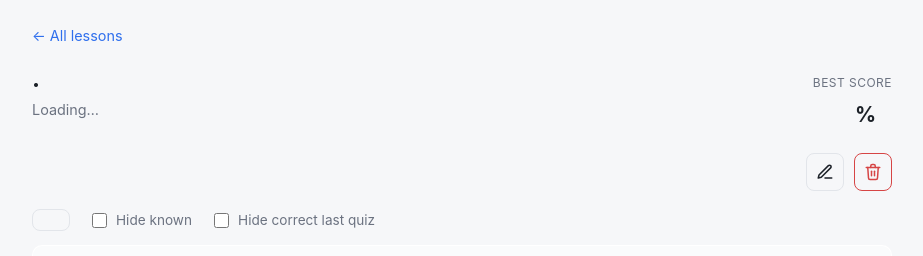
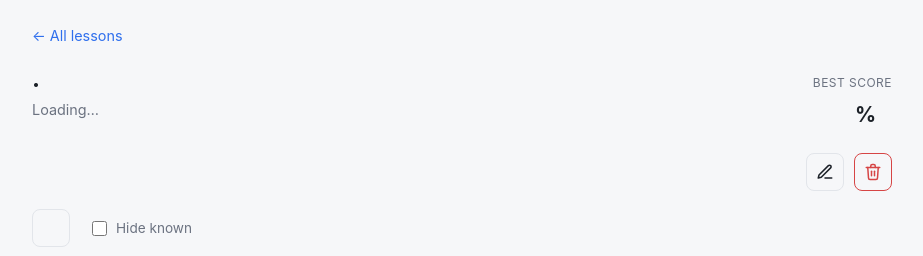
Before and after one commit to LGDTimtou/language-tester, a Flask app: template templates/lesson.html in a window 1280 px wide. Shown: the top 256 px of the page, without its empty margins (178-1101 px from the left). Run offline with Flask 3, Linux system fonts and the light colour scheme; the template is opened without the code that fills it, so the values that code supplies are empty.

Commit message:
Keep mistake tracking stable across practice rounds; simplify filters
- last_round_missed and best_score now only update after a FULL
  quiz round completes. A mistakes-practice round still reports its
  own score, but no longer clears the mistake list or the "Exercise
  mistakes" button - that only refreshes on the next full round.
- Removed the "hide correct last quiz" filter checkbox.
- Sort toggle is now an icon-only up/down arrow button, matching the
  other icon buttons, instead of a text button.

```diff
--- a/app.py
+++ b/app.py
@@ -275,13 +275,6 @@ def api_quiz_next(lesson_id):
         # score = % of this round's words gotten right on the first try
         score = None
         if done > 0:
-            # remember which words were missed this round, for "exercise mistakes"
-            # and the mistake icon - independent of the transient round_missed flag,
-            # which gets wiped below when the round closes out
-            db.execute(
-                "UPDATE words SET last_round_missed = round_missed WHERE lesson_id = ? AND session_state = 'done'",
-                (lesson_id,),
-            )
             row = db.execute(
                 "SELECT SUM(round_missed = 0) AS first_try FROM words WHERE lesson_id = ? AND session_state = 'done'",
                 (lesson_id,),
@@ -291,9 +284,17 @@ def api_quiz_next(lesson_id):
             lesson = db.execute(
                 "SELECT best_score, active_round_type FROM lessons WHERE id = ?", (lesson_id,)
             ).fetchone()
-            # a mistakes-only round drills a small subset, so its score isn't
-            # comparable to the full-lesson best score
+            # only a full round updates what "missed last time" means and the
+            # best score - a mistakes-practice round is a smaller, easier
+            # subset, so its own result shouldn't overwrite either record.
+            # This is what keeps the "exercise mistakes" button in place
+            # (and doesn't reduce its count) after practicing: it only ever
+            # changes on the next full round.
             if lesson["active_round_type"] != "mistakes":
+                db.execute(
+                    "UPDATE words SET last_round_missed = round_missed WHERE lesson_id = ? AND session_state = 'done'",
+                    (lesson_id,),
+                )
                 if lesson["best_score"] is None or score > lesson["best_score"]:
                     db.execute("UPDATE lessons SET best_score = ? WHERE id = ?", (score, lesson_id))
 
--- a/templates/lesson.html
+++ b/templates/lesson.html
@@ -35,9 +35,8 @@
     </div>
 
     <div class="filter-row">
-        <button id="sort-toggle-btn" class="secondary"></button>
+        <button id="sort-toggle-btn" class="icon-btn" title="Sort by correct %" aria-label="Sort by correct %"></button>
         <label class="filter-check"><input type="checkbox" id="hide-known-cb"> Hide known</label>
-        <label class="filter-check"><input type="checkbox" id="hide-correct-last-cb"> Hide correct last quiz</label>
     </div>
 
     <table class="words">
@@ -58,12 +57,13 @@ const lessonId = {{ lesson['id'] }};
 const EDIT_ICON = `<svg viewBox="0 0 24 24" fill="none" stroke="currentColor" stroke-width="2" stroke-linecap="round" stroke-linejoin="round"><path d="M12 20h9"></path><path d="M16.5 3.5a2.121 2.121 0 0 1 3 3L7 19l-4 1 1-4Z"></path></svg>`;
 const SAVE_ICON = `<svg viewBox="0 0 24 24" fill="none" stroke="currentColor" stroke-width="2" stroke-linecap="round" stroke-linejoin="round"><path d="M19 21H5a2 2 0 0 1-2-2V5a2 2 0 0 1 2-2h11l5 5v11a2 2 0 0 1-2 2Z"></path><polyline points="17 21 17 13 7 13 7 21"></polyline><polyline points="7 3 7 8 15 8"></polyline></svg>`;
 const MISTAKE_ICON = `<svg viewBox="0 0 24 24" fill="none" stroke="currentColor" stroke-width="2" stroke-linecap="round" stroke-linejoin="round"><path d="M10.29 3.86L1.82 18a2 2 0 0 0 1.71 3h16.94a2 2 0 0 0 1.71-3L13.71 3.86a2 2 0 0 0-3.42 0Z"></path><line x1="12" y1="9" x2="12" y2="13"></line><line x1="12" y1="17" x2="12.01" y2="17"></line></svg>`;
+const ARROW_UP_ICON = `<svg viewBox="0 0 24 24" fill="none" stroke="currentColor" stroke-width="2" stroke-linecap="round" stroke-linejoin="round"><line x1="12" y1="19" x2="12" y2="5"></line><polyline points="5 12 12 5 19 12"></polyline></svg>`;
+const ARROW_DOWN_ICON = `<svg viewBox="0 0 24 24" fill="none" stroke="currentColor" stroke-width="2" stroke-linecap="round" stroke-linejoin="round"><line x1="12" y1="5" x2="12" y2="19"></line><polyline points="19 12 12 19 5 12"></polyline></svg>`;
 
 let allWords = [];
 let editMode = false;
 let sortDirection = localStorage.getItem('sortDirection') || 'asc'; // asc = worst (lowest correct%) first
 let hideKnown = localStorage.getItem('hideKnown') === 'true';
-let hideCorrectLastQuiz = localStorage.getItem('hideCorrectLastQuiz') === 'true';
 
 function mistakeIconHtml(w) {
     if (w.last_round_missed !== true) return '';
@@ -99,11 +99,7 @@ function sortWords() {
 }
 
 function visibleWords() {
-    return allWords.filter(w => {
-        if (hideKnown && w.known) return false;
-        if (hideCorrectLastQuiz && w.last_round_missed === false) return false;
-        return true;
-    });
+    return allWords.filter(w => !(hideKnown && w.known));
 }
 
 function rerenderRows() {
@@ -285,8 +281,10 @@ document.getElementById('reset-btn').addEventListener('click', async () => {
 });
 
 function updateSortButton() {
-    document.getElementById('sort-toggle-btn').textContent =
-        sortDirection === 'asc' ? 'Sort: Worst first ↑' : 'Sort: Best first ↓';
+    const btn = document.getElementById('sort-toggle-btn');
+    btn.innerHTML = sortDirection === 'asc' ? ARROW_UP_ICON : ARROW_DOWN_ICON;
+    btn.title = sortDirection === 'asc' ? 'Sorted worst first (click for best first)' : 'Sorted best first (click for worst first)';
+    btn.setAttribute('aria-label', btn.title);
 }
 updateSortButton();
 document.getElementById('sort-toggle-btn').addEventListener('click', () => {
@@ -298,24 +296,16 @@ document.getElementById('sort-toggle-btn').addEventListener('click', () => {
 });
 
 const hideKnownCb = document.getElementById('hide-known-cb');
-const hideCorrectLastCb = document.getElementById('hide-correct-last-cb');
 hideKnownCb.checked = hideKnown;
-hideCorrectLastCb.checked = hideCorrectLastQuiz;
 hideKnownCb.addEventListener('change', (e) => {
     hideKnown = e.target.checked;
     localStorage.setItem('hideKnown', hideKnown);
-    rerenderRows();
-});
-hideCorrectLastCb.addEventListener('change', (e) => {
-    hideCorrectLastQuiz = e.target.checked;
-    localStorage.setItem('hideCorrectLastQuiz', hideCorrectLastQuiz);
     rerenderRows();
 });
 
 function setFilterControlsDisabled(disabled) {
     document.getElementById('sort-toggle-btn').disabled = disabled;
     hideKnownCb.disabled = disabled;
-    hideCorrectLastCb.disabled = disabled;
 }
 
 loadWords();
```
